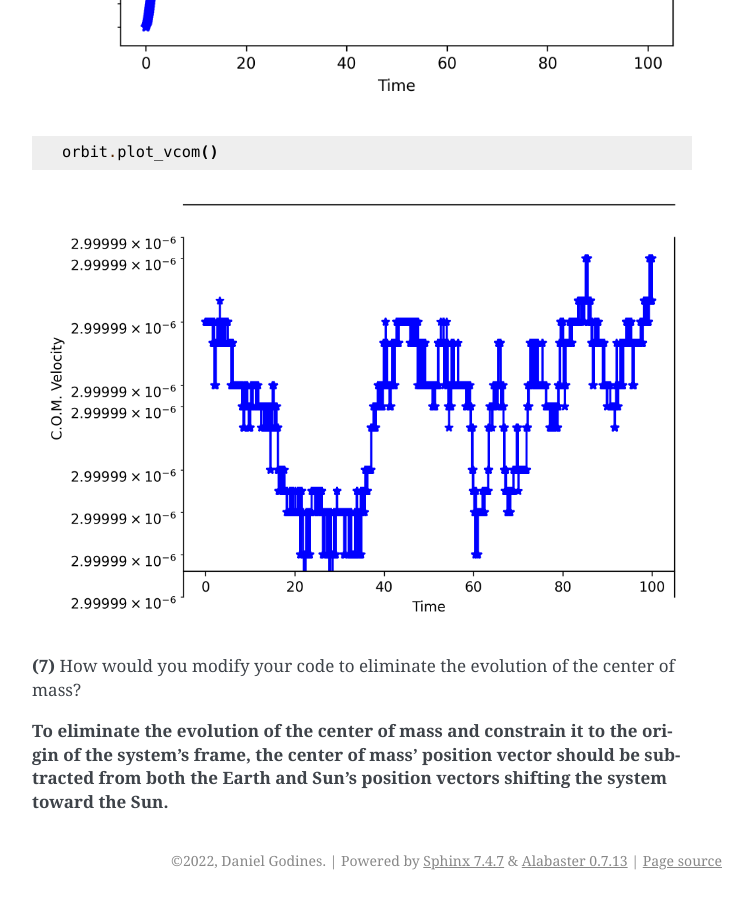
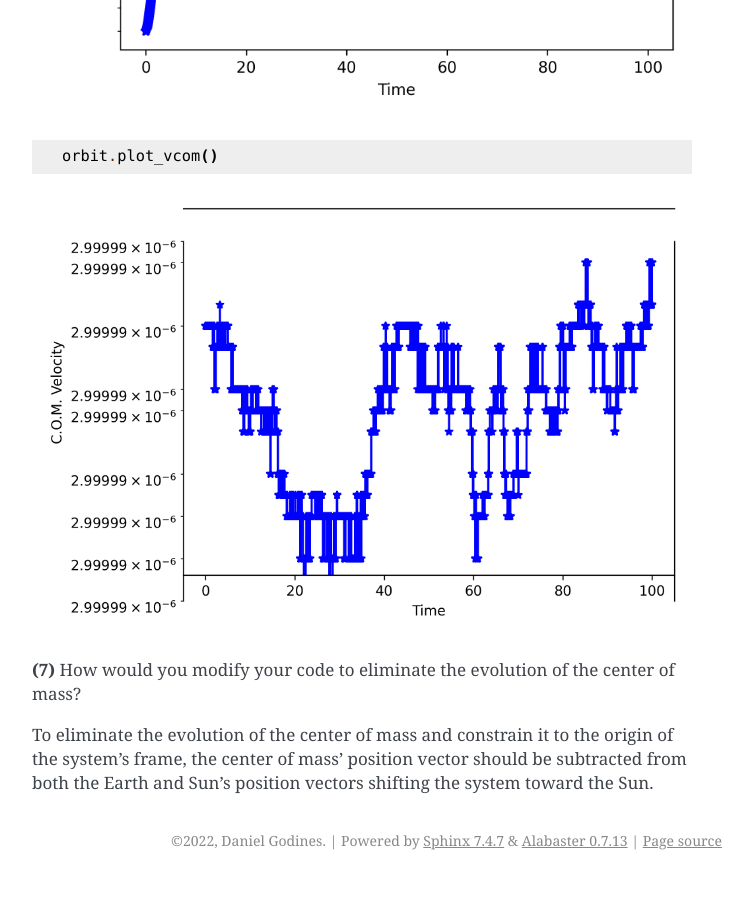
Before and after one commit to Professor-G/AstroDynamics, a Sphinx documentation site: the page built from docs/source/Orbital_Mechanics.rst, in a window 1280 px wide and 900 px high, scrolled down 8294 px. Shown: the whole window, without its empty margins (388-1141 px from the left). Built offline with Sphinx 7.4.7, drawn with Linux system fonts in a browser that asks for light colours; pages that are not in the unit, such as notebooks, are missing from menus.

Commit message:
updated example

```diff
--- a/docs/source/Orbital_Mechanics.rst
+++ b/docs/source/Orbital_Mechanics.rst
@@ -211,6 +211,4 @@
 
 **(7)** How would you modify your code to eliminate the evolution of the center of mass?
 
-**To eliminate the evolution of the center of mass and constrain it to the origin of the system's frame,**
-**the center of mass' position vector should be subtracted from both the Earth and Sun's position vectors**
-**shifting the system toward the Sun.**
+To eliminate the evolution of the center of mass and constrain it to the origin of the system's frame, the center of mass' position vector should be subtracted from both the Earth and Sun's position vectors shifting the system toward the Sun.
```
Also changed, not shown: other parts of docs/source/Orbital_Mechanics.rst (+1 -1 lines), 1 other file.
